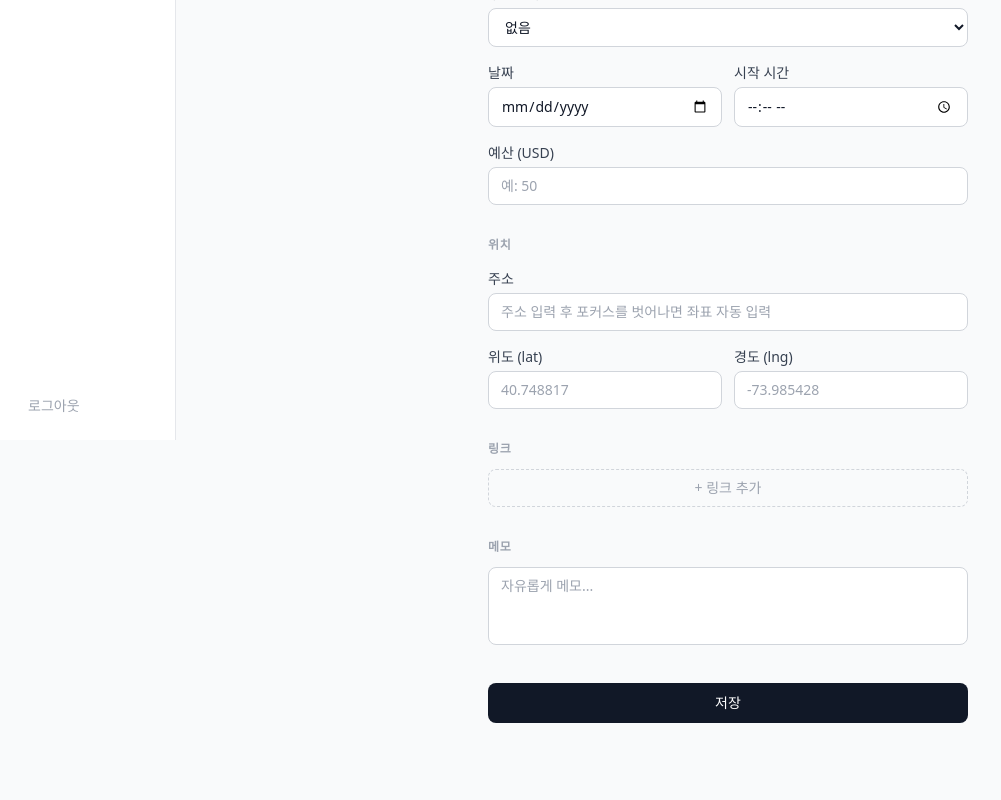
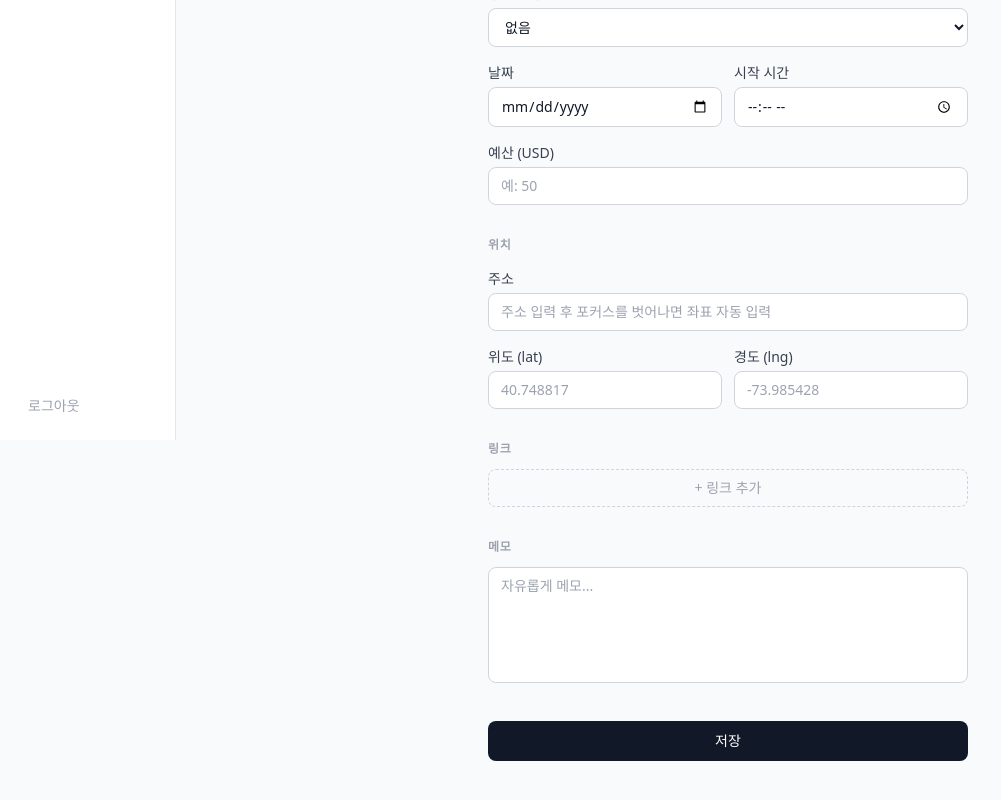
Before and after one commit to Useful-Dogus/trip-planner, a Next.js app: page /items/new in a window 1280 px wide. Shown: the part 360-1160 px from the top of the page, without its empty margins (0-1001 px from the left). Before the commit the page ends 1139 px from the top, so only its background shows below. Built offline with nearby package versions, Linux system fonts and the light colour scheme.

Commit message:
feat: 메모 textarea 기본 높이 확대 및 auto-resize 적용

```diff
--- a/components/Items/ItemForm.tsx
+++ b/components/Items/ItemForm.tsx
@@ -1,6 +1,6 @@
 'use client'
 
-import { useState } from 'react'
+import { useState, useRef, useEffect } from 'react'
 import { useRouter } from 'next/navigation'
 import type { TripItem, Category, Status, Priority, Link as TripLink } from '@/types'
 
@@ -62,6 +62,15 @@ export default function ItemForm({ mode, initialData, itemId }: ItemFormProps) {
   const [error, setError] = useState('')
   const [loading, setLoading] = useState(false)
   const [geocoding, setGeocoding] = useState(false)
+
+  const memoRef = useRef<HTMLTextAreaElement>(null)
+
+  useEffect(() => {
+    const el = memoRef.current
+    if (!el) return
+    el.style.height = 'auto'
+    el.style.height = `${el.scrollHeight}px`
+  }, [form.memo])
 
   function setField<K extends keyof FormData>(key: K, value: FormData[K]) {
     setForm(prev => ({ ...prev, [key]: value }))
@@ -345,10 +354,11 @@ export default function ItemForm({ mode, initialData, itemId }: ItemFormProps) {
       <section className="space-y-3">
         <h2 className="text-xs font-semibold text-gray-400 uppercase tracking-wider">메모</h2>
         <textarea
+          ref={memoRef}
           value={form.memo}
           onChange={e => setField('memo', e.target.value)}
-          className={`${inputClass} resize-none`}
-          rows={3}
+          className={`${inputClass} resize-none overflow-hidden`}
+          rows={5}
           placeholder="자유롭게 메모..."
         />
       </section>
```
